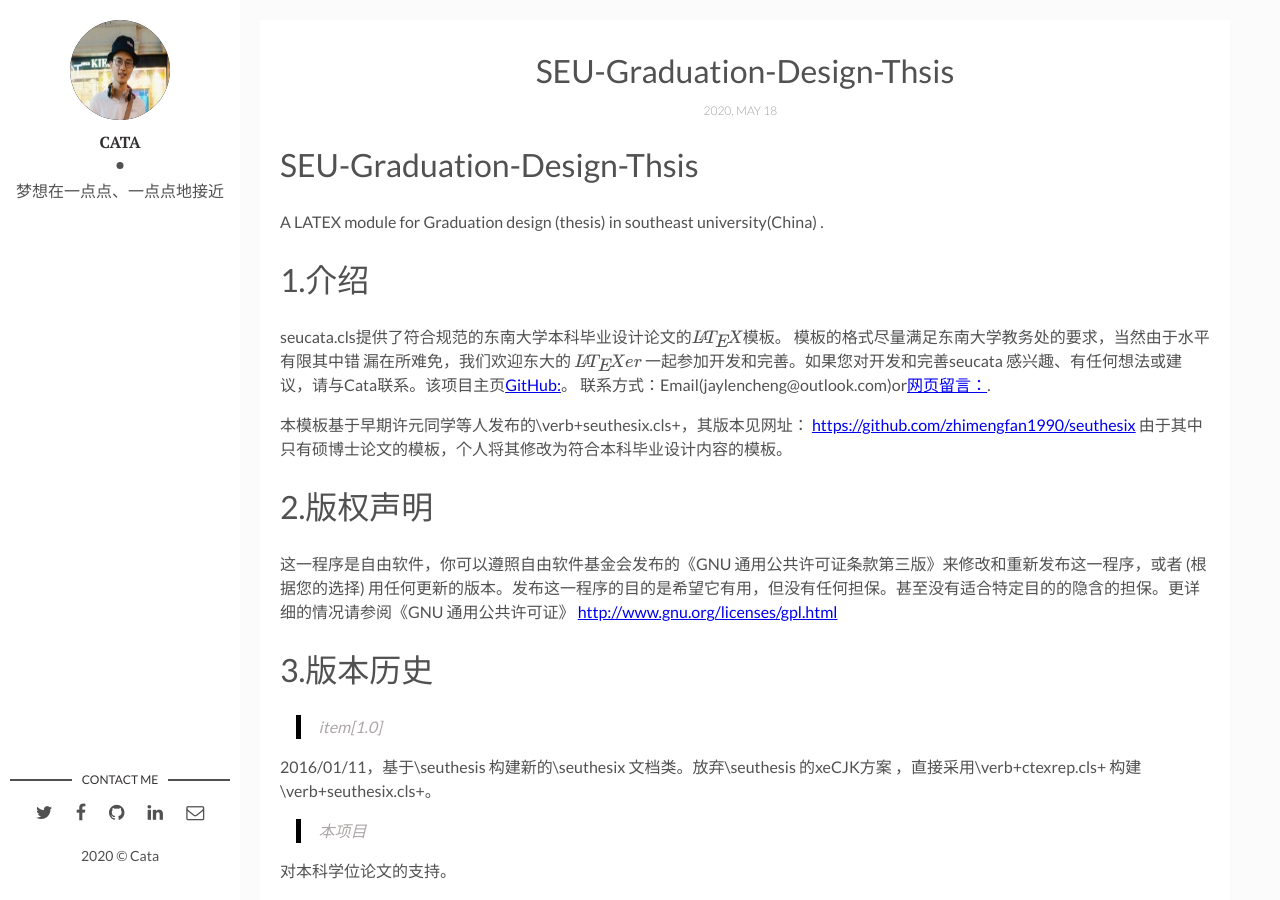
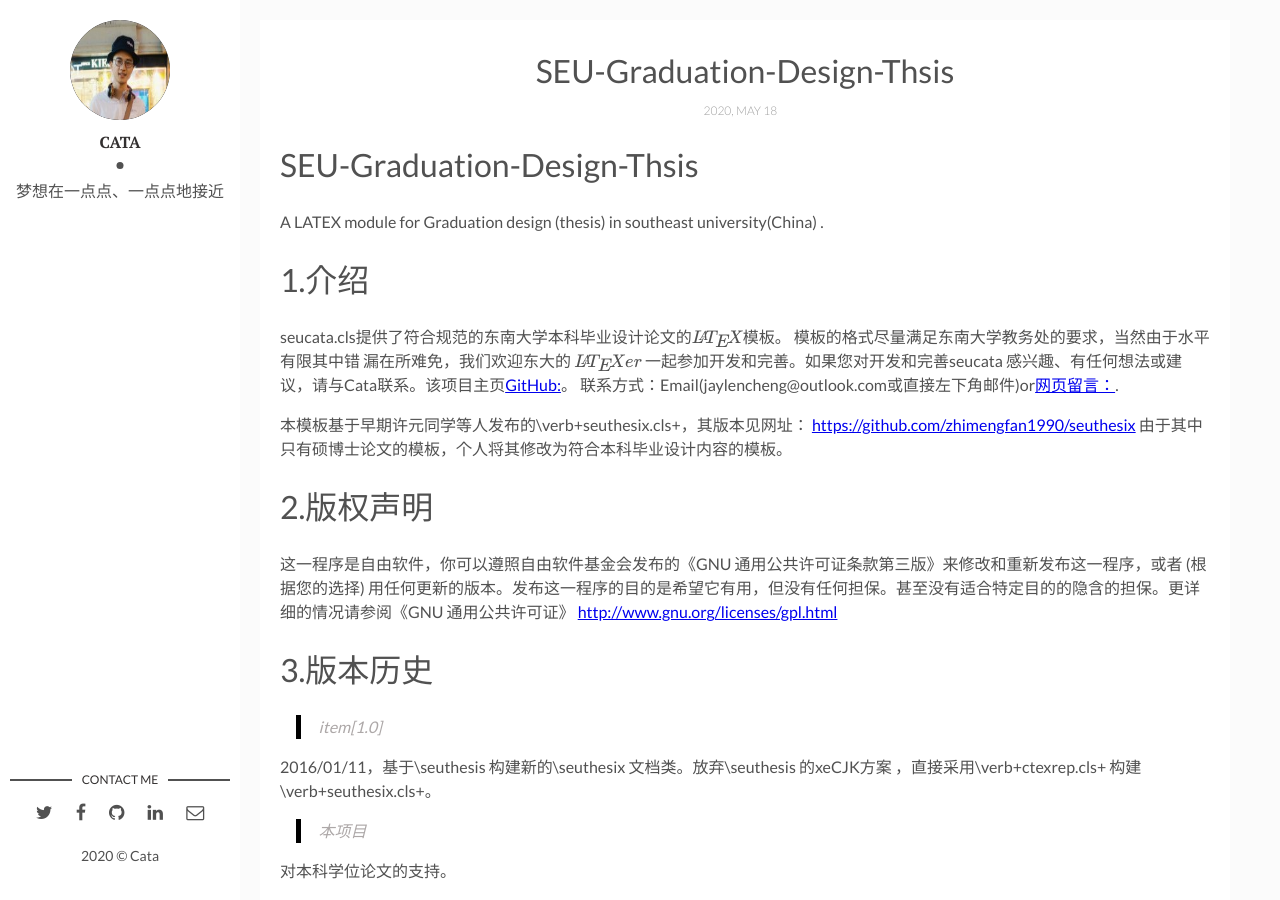
Before and after one commit to jaylencheng/Mybooks, a Jekyll site: the page built from _posts/2020-5-19-SEU-Graduation-Design-Thsis.md, in a window 1280 px wide and 900 px high. Built offline with Jekyll 4.4.1, drawn with Linux system fonts in a browser that asks for light colours; formulas are drawn with MathJax 3; comment, search, counter and statistics services are not loaded.

Commit message:
Update 2020-5-19-SEU-Graduation-Design-Thsis.md

```diff
--- a/_posts/2020-5-19-SEU-Graduation-Design-Thsis.md
+++ b/_posts/2020-5-19-SEU-Graduation-Design-Thsis.md
@@ -14,7 +14,7 @@ seucata.cls提供了符合规范的东南大学本科毕业设计论文的$\LaTe
 模板的格式尽量满足东南大学教务处的要求，当然由于水平有限其中错
 漏在所难免，我们欢迎东大的 $\LaTeX{er}$ 一起参加开发和完善。如果您对开发和完善seucata
 感兴趣、有任何想法或建议，请与Cata联系。该项目主页[GitHub:](https://github.com/jaylencheng/SEU-Graduation-Design-Thsis)。
-联系方式：Email(jaylencheng@outlook.com)or[网页留言：](https://jaylencheng.github.io).
+联系方式：Email(jaylencheng@outlook.com或直接左下角邮件)or[网页留言：](https://jaylencheng.github.io).
 
 本模板基于早期许元同学等人发布的\verb+seuthesix.cls+，其版本见网址：
 [https://github.com/zhimengfan1990/seuthesix](https://github.com/zhimengfan1990/seuthesix)
```
